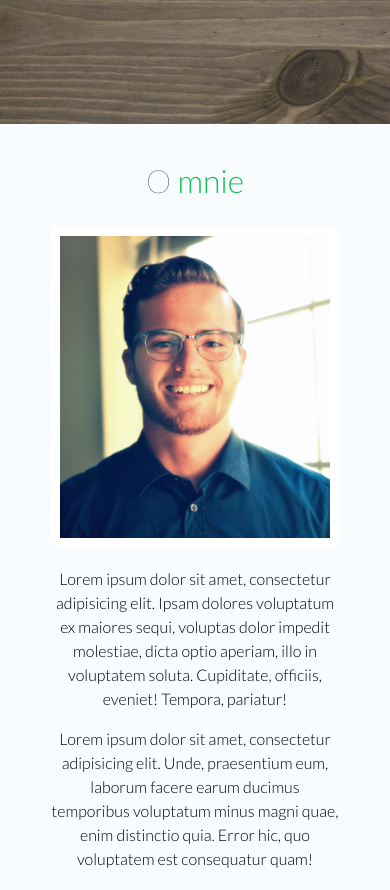
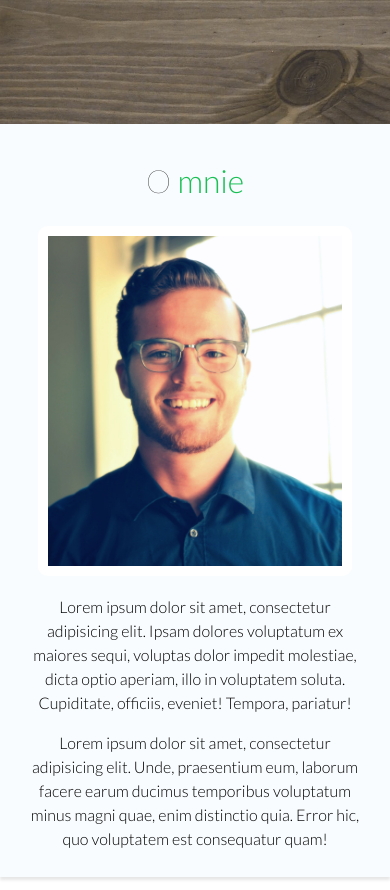
Before and after one commit to szymtur/portfolio-css, a plain HTML site: page index.html in a window 390 px wide. Shown: the part 720-1610 px from the top of the page. Drawn offline with nearby package versions, Linux system fonts and the light colour scheme.

Commit message:
section-padding

```diff
--- a/css/responsive.css
+++ b/css/responsive.css
@@ -4,7 +4,7 @@
 @media (max-width: 992px){
 
     section, footer, .copyright{
-    padding: 10px 50px;
+    padding: 10px 30px;
 }
 
     .col-1-2{
```
